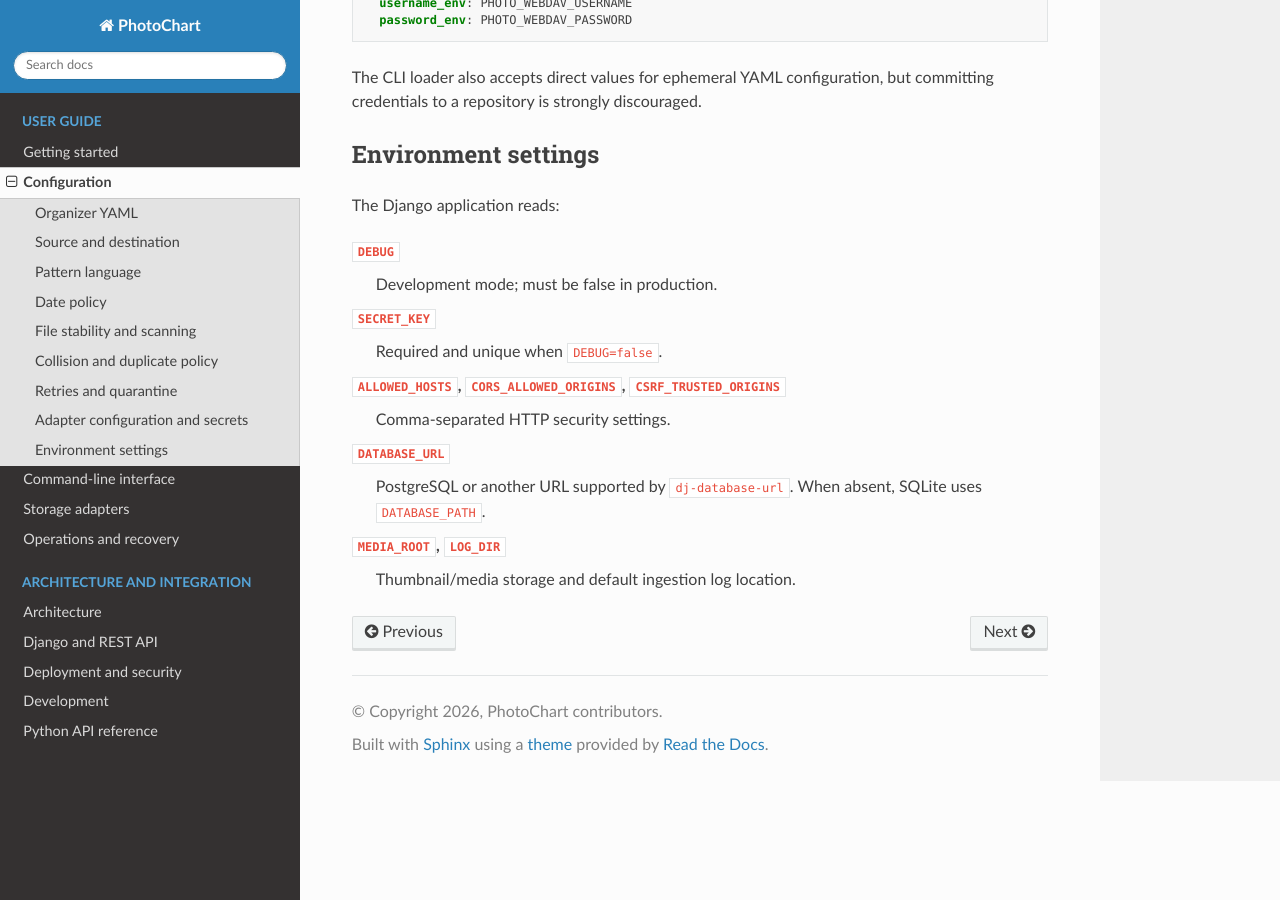
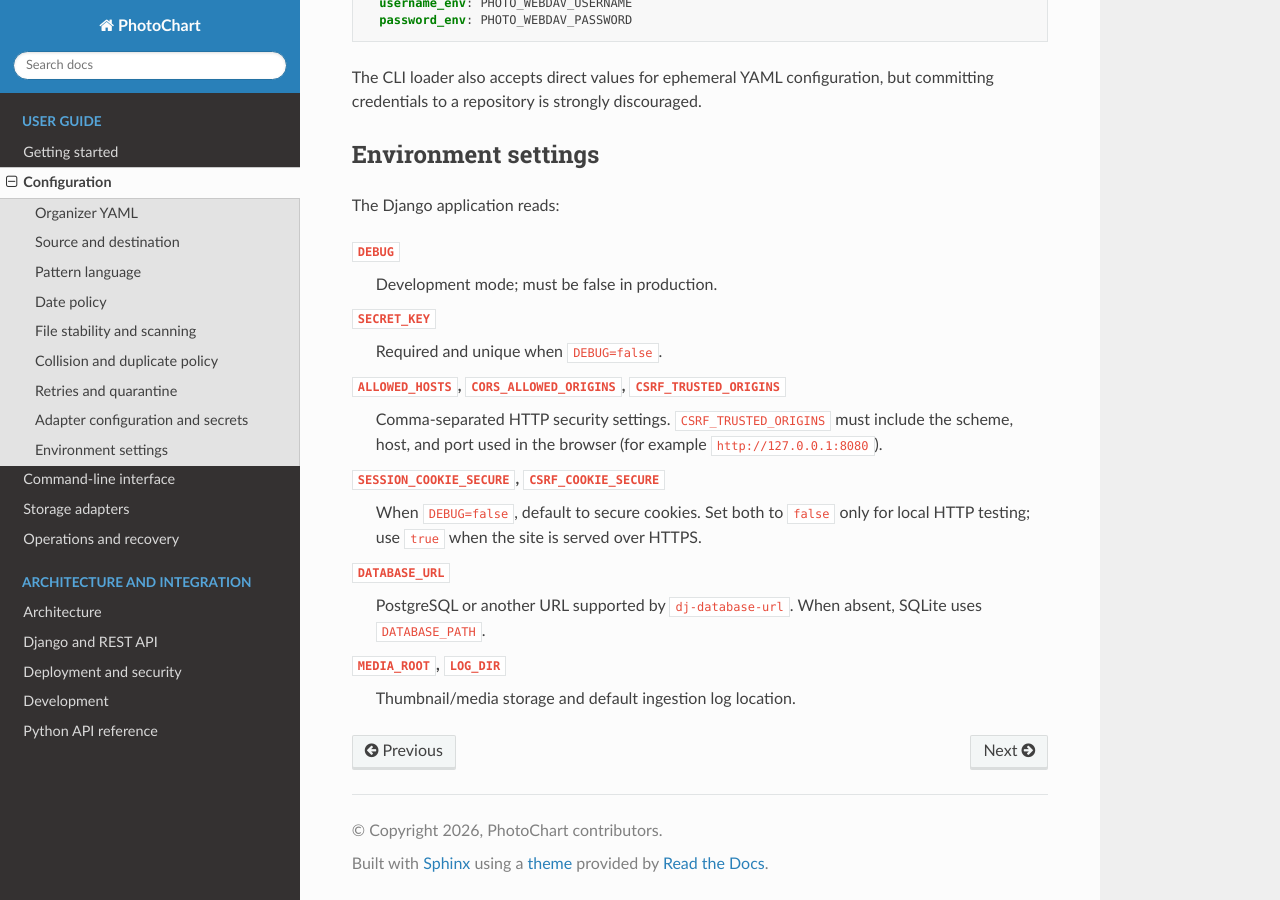
Before and after one commit to ialsina/PhotoChart, a Sphinx documentation site: the page built from docs/configuration.rst, in a window 1280 px wide and 900 px high, scrolled down 3420 px. Built offline with Sphinx 7.4.7 and the Read the Docs theme 3.1.0, drawn with Linux system fonts in a browser that asks for light colours; the version number could not be read and is left out.

Commit message:
fix: Cookie/CSRF configuration in build environment

```diff
--- a/compose.yaml
+++ b/compose.yaml
@@ -10,6 +10,9 @@ x-app: &app
     CELERY_BROKER_URL: redis://redis:6379/0
     CELERY_RESULT_BACKEND: redis://redis:6379/1
     DEBUG: "false"
+    CSRF_TRUSTED_ORIGINS: ${CSRF_TRUSTED_ORIGINS:-http://127.0.0.1:${PHOTOCHART_PORT:-8080},http://localhost:${PHOTOCHART_PORT:-8080}}
+    SESSION_COOKIE_SECURE: ${SESSION_COOKIE_SECURE:-false}
+    CSRF_COOKIE_SECURE: ${CSRF_COOKIE_SECURE:-false}
   volumes:
     - media:/app/backend/media
     - ${PHOTO_LIBRARY_PATH:-./photos}:/photos
--- a/docs/configuration.rst
+++ b/docs/configuration.rst
@@ -135,7 +135,13 @@ The Django application reads:
    Required and unique when ``DEBUG=false``.
 
 ``ALLOWED_HOSTS``, ``CORS_ALLOWED_ORIGINS``, ``CSRF_TRUSTED_ORIGINS``
-   Comma-separated HTTP security settings.
+   Comma-separated HTTP security settings. ``CSRF_TRUSTED_ORIGINS`` must
+   include the scheme, host, and port used in the browser (for example
+   ``http://127.0.0.1:8080``).
+
+``SESSION_COOKIE_SECURE``, ``CSRF_COOKIE_SECURE``
+   When ``DEBUG=false``, default to secure cookies. Set both to ``false`` only
+   for local HTTP testing; use ``true`` when the site is served over HTTPS.
 
 ``DATABASE_URL``
    PostgreSQL or another URL supported by ``dj-database-url``. When absent,
--- a/docs/deployment.rst
+++ b/docs/deployment.rst
@@ -73,6 +73,11 @@ Nginx gateway. Start it only after creating a mode-``0600`` ``.env`` from
    docker compose up -d
    docker compose exec web python backend/manage.py createsuperuser
 
+Compose defaults ``CSRF_TRUSTED_ORIGINS`` from ``PHOTOCHART_PORT`` and disables
+secure session/CSRF cookies for local HTTP login. Behind HTTPS in production,
+set ``SESSION_COOKIE_SECURE=true``, ``CSRF_COOKIE_SECURE=true``, and
+``CSRF_TRUSTED_ORIGINS`` to your public origin(s) in ``.env``.
+
 Mount source, destination, quarantine, and media explicitly. A container using
 pCloud Drive generally needs the host mount passed through; API/WebDAV/SFTP/S3
 adapters do not require a virtual filesystem.
```
Also changed, not shown: CHANGELOG.md (+3 -0 lines), 2 other files.
